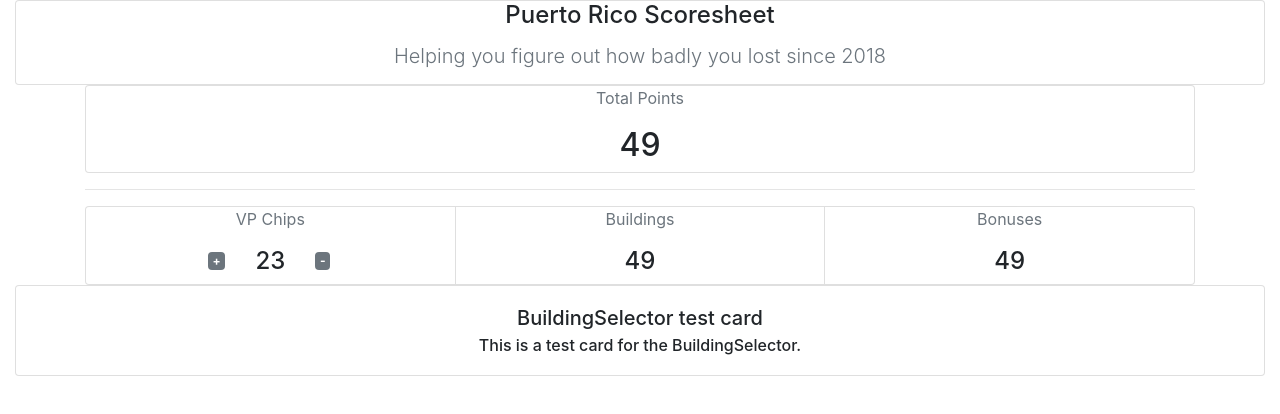
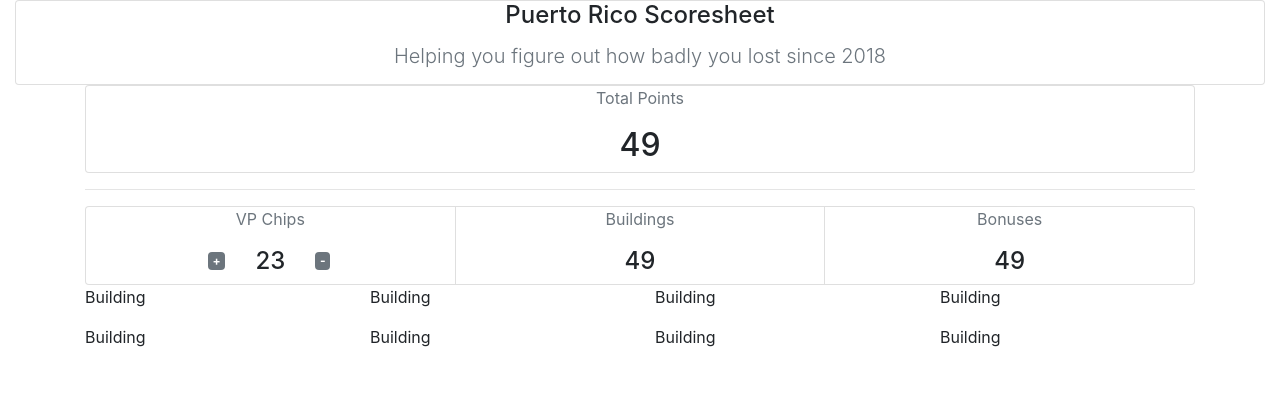
Before and after one commit to ROldford/puerto-rico-scoresheet, a React (Create React App) app: page / in a window 1280 px wide. Shown: the top 414 px of the page. Built offline with nearby package versions, Linux system fonts and the light colour scheme.

Commit message:
Began doing basic layout of BuildingSelector

```diff
--- a/src/components/BuildingSelector.js
+++ b/src/components/BuildingSelector.js
@@ -1,7 +1,14 @@
 import React from 'react';
-import {Card, CardSubtitle, CardTitle} from 'reactstrap';
+import {
+  Card,
+  CardSubtitle,
+  CardTitle,
+  Col,
+  Container,
+  Row
+} from 'reactstrap';
 
-const BuildingSelector = () => (
+/*const BuildingSelector = () => (
   <Card body className="text-center">
     <CardTitle>
       BuildingSelector test card
@@ -10,6 +17,29 @@
       This is a test card for the BuildingSelector.
     </CardSubtitle>
   </Card>
+);*/
+
+const BuildingSelector = () => (
+  <Container>
+    <Row>
+      <Col>
+        <p>Building</p>
+        <p>Building</p>
+      </Col>
+      <Col>
+        <p>Building</p>
+        <p>Building</p>
+      </Col>
+      <Col>
+        <p>Building</p>
+        <p>Building</p>
+      </Col>
+      <Col>
+        <p>Building</p>
+        <p>Building</p>
+      </Col>
+    </Row>
+  </Container>
 );
 
 export default BuildingSelector;
```
